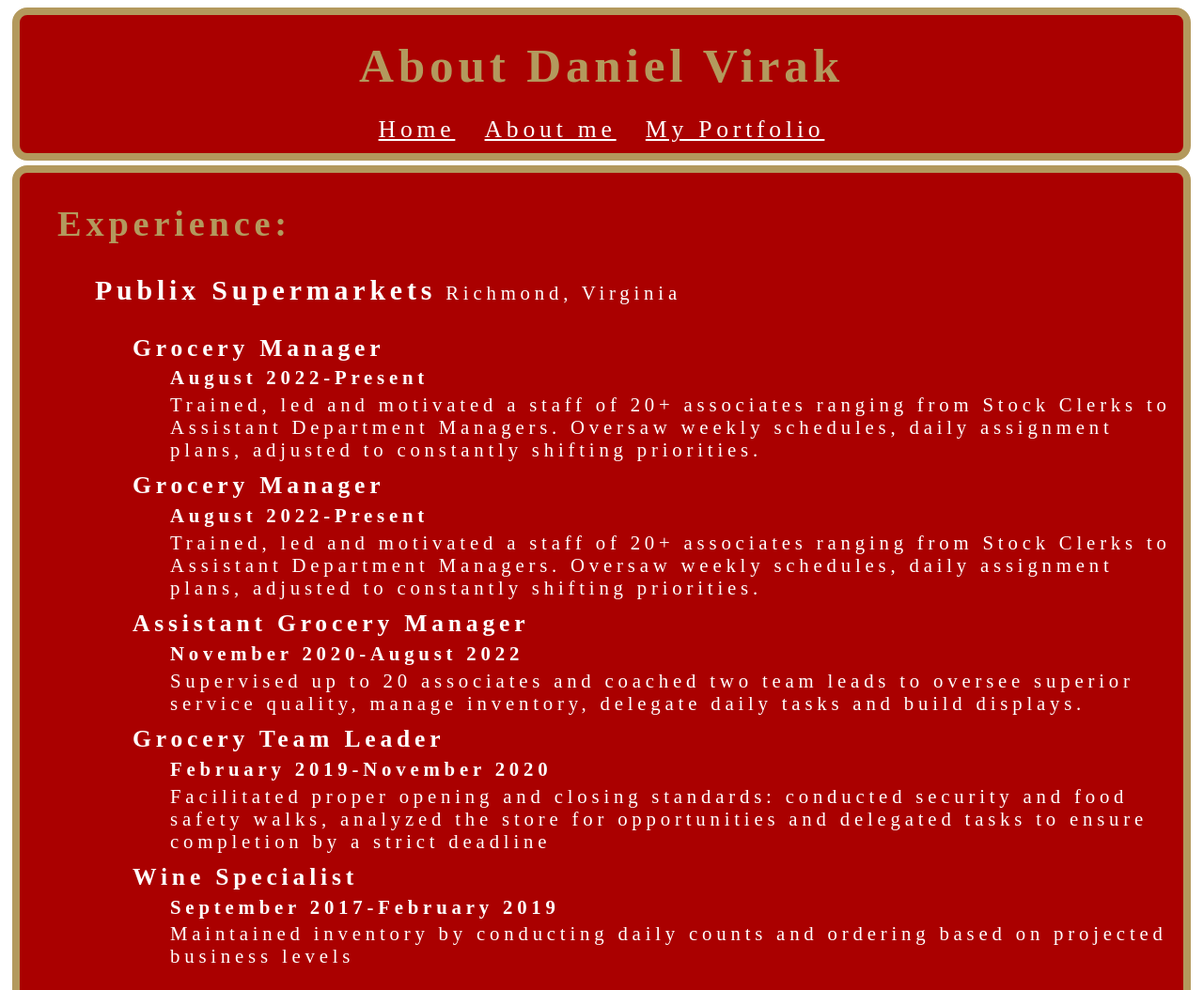
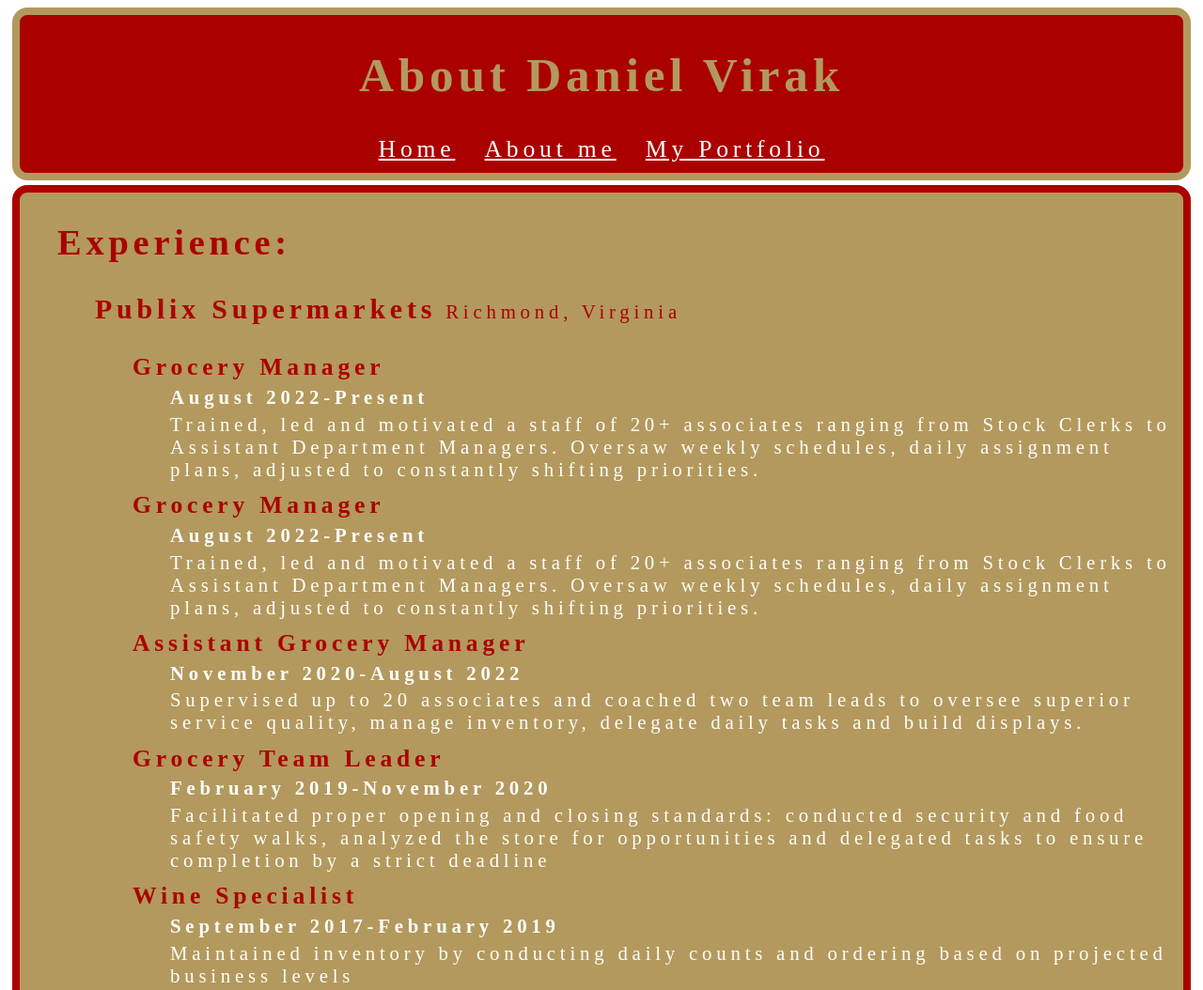
Before and after one commit to Daniel-Virak-Personal-Website/Personal_Website, a plain HTML site: page about.html in a window 1280 px wide. Shown: the top 1054 px of the page at 94% size. Drawn offline with Linux system fonts and the light colour scheme.

Commit message:
Created Gold Theme

```diff
--- a/about.html
+++ b/about.html
@@ -17,13 +17,13 @@
       </div>
     </header>
     <main>
-      <div class="block">
+      <div class="block2">
         <ul>
           <li><h2>Experience:</h2></li>
           <li>
             <ul>
               <li>
-                <h3>
+                <h3 class="company">
                   Publix Supermarkets<span class="location">
                     Richmond, Virginia</span
                   >
@@ -32,7 +32,7 @@
               <li>
                 <div class="job">
                   <ul>
-                    <li><h4>Grocery Manager</h4></li>
+                    <li><h4 class="title">Grocery Manager</h4></li>
                     <ul>
                       <li class="date">August 2022-Present</li>
                       <li>
@@ -46,7 +46,7 @@
                 </div>
                 <div class="job">
                   <ul>
-                    <li><h4>Grocery Manager</h4></li>
+                    <li><h4 class="title">Grocery Manager</h4></li>
                     <ul>
                       <li class="date">August 2022-Present</li>
                       <li>
@@ -60,10 +60,10 @@
                 </div>
                 <div class="job">
                   <ul>
-                    <li><h4>Assistant Grocery Manager</h4></li>
+                    <li><h4 class="title">Assistant Grocery Manager</h4></li>
                     <ul>
                       <li class="date">November 2020-August 2022</li>
-                      <li>
+                      <li class="info">
                         Supervised up to 20 associates and coached two team
                         leads to oversee superior service quality, manage
                         inventory, delegate daily tasks and build displays.
@@ -73,7 +73,7 @@
                 </div>
                 <div class="job">
                   <ul>
-                    <li><h4>Grocery Team Leader</h4></li>
+                    <li><h4 class="title">Grocery Team Leader</h4></li>
                     <ul>
                       <li class="date">February 2019-November 2020</li>
                       <li>
@@ -87,7 +87,7 @@
                 </div>
                 <div class="job">
                   <ul>
-                    <li><h4>Wine Specialist</h4></li>
+                    <li><h4 class="title">Wine Specialist</h4></li>
                     <ul>
                       <li class="date">September 2017-February 2019</li>
                       <li>
@@ -101,7 +101,7 @@
             </ul>
             <ul>
               <li>
-                <h3>
+                <h3 class="company">
                   Seabrook Island Club<span class="location">
                     Seabrook Island, South Carolina</span
                   >
@@ -110,7 +110,7 @@
               <li>
                 <div class="job">
                   <ul>
-                    <li><h4>Food & Beverage Supervisor</h4></li>
+                    <li><h4 class="title">Food & Beverage Supervisor</h4></li>
                     <ul>
                       <li class="date">May 2015-September 2017</li>
                       <li>
@@ -123,7 +123,9 @@
                 </div>
                 <div class="job">
                   <ul>
-                    <li><h4>Food & Beverage Management Intern</h4></li>
+                    <li>
+                      <h4 class="title">Food & Beverage Management Intern</h4>
+                    </li>
                     <ul>
                       <li class="date">May 2014-August 2014</li>
                       <li>
@@ -137,7 +139,7 @@
             </ul>
             <ul>
               <li>
-                <h3>
+                <h3 class="company">
                   D2 Dining Facility<span class="location">
                     Blacksburg, VA</span
                   >
@@ -146,7 +148,7 @@
               <li>
                 <div class="job">
                   <ul>
-                    <li><h4>Student Manager</h4></li>
+                    <li><h4 class="title">Student Manager</h4></li>
                     <ul>
                       <li class="date">November, 2014-May 2015</li>
                       <li>
@@ -158,7 +160,7 @@
                 </div>
                 <div class="job">
                   <ul>
-                    <li><h4>Student Assistant Manager</h4></li>
+                    <li><h4 class="title">Student Assistant Manager</h4></li>
                     <ul>
                       <li class="date">October 2013-November 2014</li>
                       <li>
--- a/style.css
+++ b/style.css
@@ -1,6 +1,6 @@
 .block {
   background-color: #aa0000;
-  color: #b3995d;
+  color: white;
   border: 0.5rem solid #b3995d;
   text-align: center;
   border-radius: 1rem;
@@ -9,44 +9,33 @@
   margin: 5px;
 }
 
-.block a {
+.block2 {
+  background-color: #b3995d;
   color: white;
-  padding: 10px;
+  border: 0.5rem solid #aa0000;
+  text-align: center;
+  border-radius: 1rem;
+  letter-spacing: 0.3rem;
+  font-size: 1.6rem;
+  margin: 5px;
 }
 
-.block h1 {
-  margin: 1.5rem;
+.title {
+  color: #aa0000;
+  margin: 0.3rem 0rem;
 }
 
-.block img {
-  height: 600px;
-  display: inline-block;
+.company {
+  color: #aa0000;
 }
 
-.block ul {
-  list-style: none;
-  text-align: left;
-}
-
-.block ul ul {
+.date {
+  font-weight: bold;
   color: white;
 }
 
-.header-links {
-  padding-bottom: 10px;
-}
-
-.resume ul {
-  text-align: left;
-  list-style: none;
-}
-
-.resume ul ul {
-  color: white;
-}
-
-h4 {
-  margin: 0.3rem 0rem;
+.job {
+  padding-bottom: 0.1rem;
 }
 
 .location {
@@ -54,15 +43,48 @@ h4 {
   font-weight: normal;
 }
 
+h1 {
+  color: #b3995d;
+}
+
+h2 {
+  color: #b3995d;
+}
+
+.block2 h2 {
+  color: #aa0000;
+}
+
+.block a {
+  color: white;
+  padding: 10px;
+}
+
+.header-links {
+  padding-bottom: 10px;
+}
+
+.block img {
+  height: 600px;
+  display: inline-block;
+  margin: 1.5rem;
+}
+
+.block2 ul {
+  list-style: none;
+  text-align: left;
+}
+/*
+.block ul ul {
+  color: white;
+} */
+
+/* .resume ul {
+  text-align: left;
+  list-style: none;
+} */
+
 .job ul ul li {
   margin-bottom: 0.3rem;
   font-size: 1.3rem;
 }
-
-.date {
-  font-weight: bold;
-}
-
-.job {
-  padding-bottom: 0.1rem;
-}
```
Also changed, not shown: index.html (+1 -1 lines).
